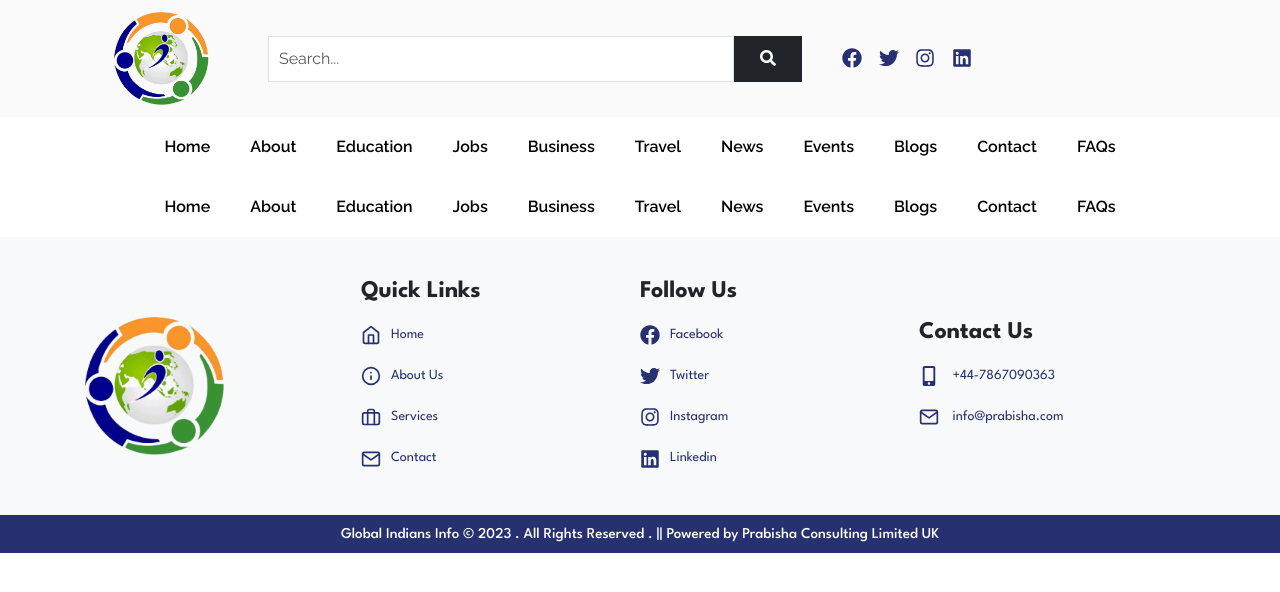
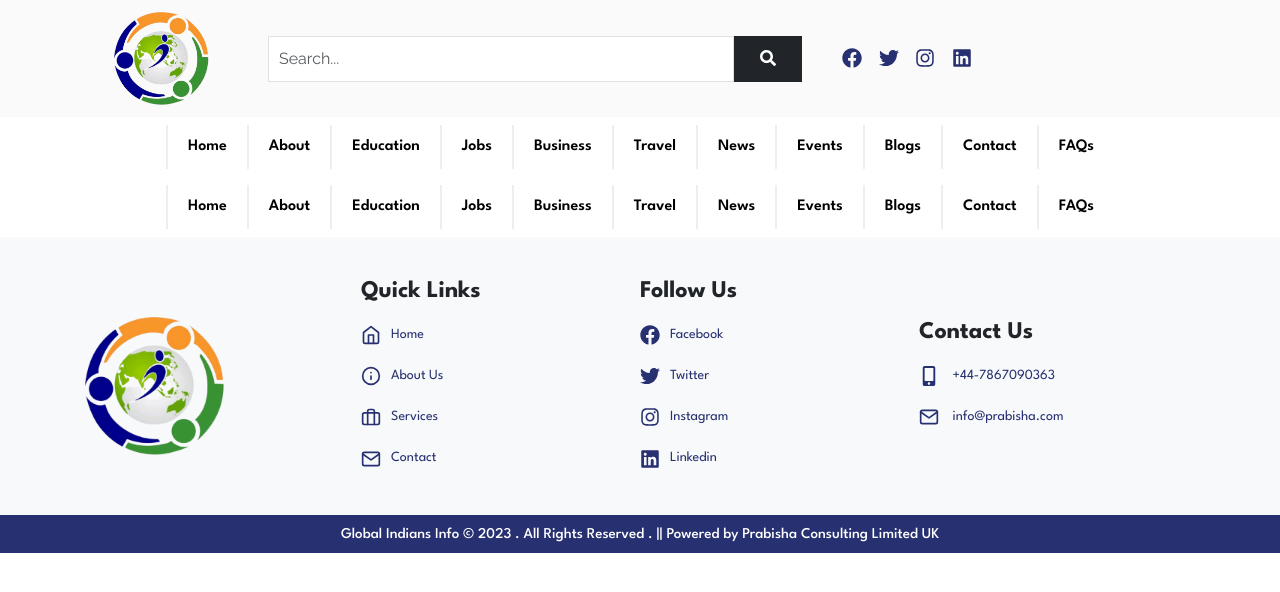
Before and after one commit to TheDeCOderP/globalindiansinfo, a Next.js app: page /components/header/BottomBar in a window 1280 px wide. Shown: the top 592 px of the page. Built offline with nearby package versions, Linux system fonts and the light colour scheme.

Commit message:
commit-prakash

```diff
--- a/pages/globals.css
+++ b/pages/globals.css
@@ -148,10 +148,11 @@ img.site-logo {
 
 .menu_links a {
   text-decoration: none;
-  color: black;
+  color: #000;
   font-weight: 600;
   padding: 10px 20px;
-  font-family: Raleway;
+  border-left: 2px solid #eee;
+  background:white;
 }
 
 /*  mobile menu */
```
